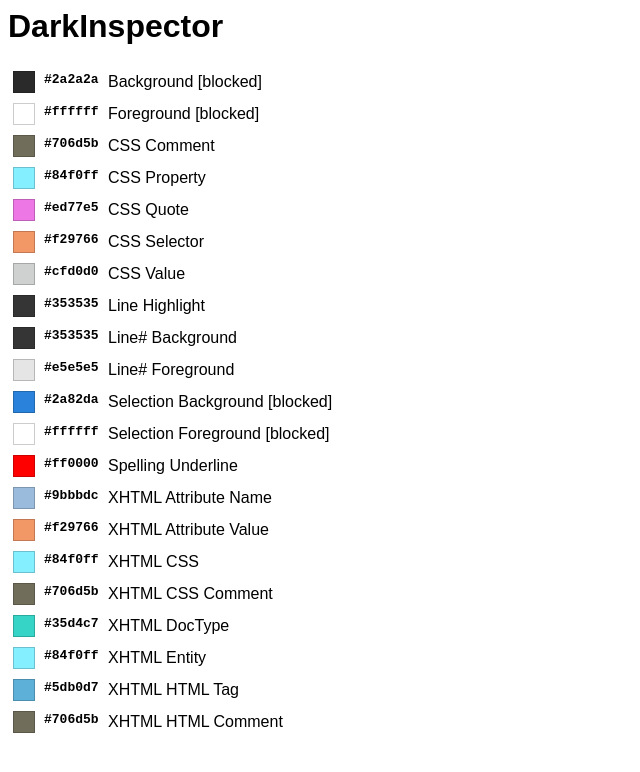
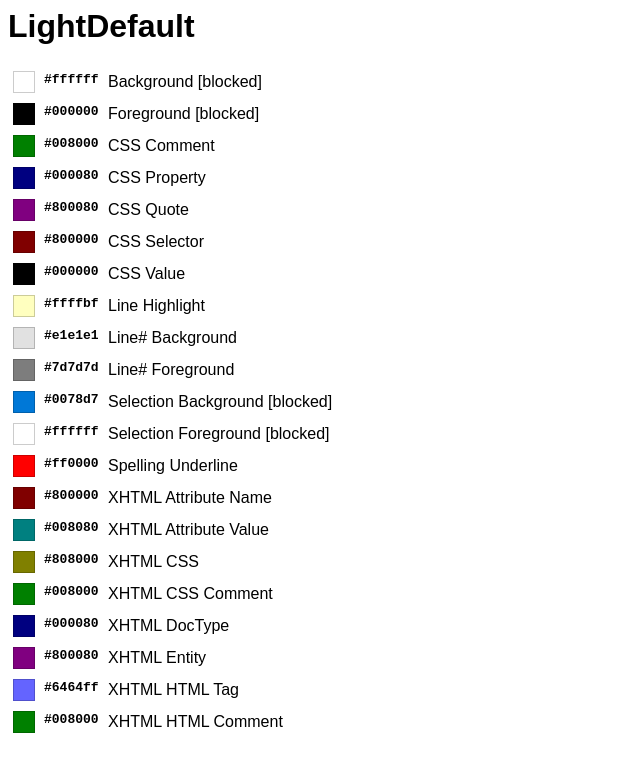
Before and after one commit to BeckyDTP/Sigil-CodeView-Color-Schemes, a plain HTML site: page LightDefault/index.html in a window 1280 px wide. Shown: the whole page, without its empty margins (0-640 px from the left). Drawn offline with Linux system fonts and the light colour scheme.

Commit message:
Added LightDefault

```diff
--- a/DarkInspector/index.html
+++ b/LightDefault/index.html
@@ -1,12 +1,12 @@
 <!DOCTYPE>
 <html lang="en">
 <head>
+<meta charset="utf-8">
+<title>LightDefault</title>
+<link rel="stylesheet" href="style.css">
 </head>
-<meta charset="utf-8">
-<title>DarkInspector</title>
-<link rel="stylesheet" href="style.css">
 <body>
-<h1><a href="..\index.html">DarkInspector</a></h1>
+<h1><a href="..\index.html">LightDefault</a></h1>
 <div class="color_line"><div class="square background_color"></div><p class="color_name">Background [blocked]</p></div>
 <div class="color_line"><div class="square foreground_color"></div><p class="color_name">Foreground [blocked]</p></div>
 <div class="color_line"><div class="square css_comment_color"></div><p class="color_name">CSS Comment</p></div>
--- /dev/null
+++ b/LightDefault/style.css
@@ -0,0 +1,28 @@
+body {font-family: sans-serif;}
+a:link, a:visited {color: black; text-decoration:none;}
+a:hover {color: darkred;}
+.color_line {clear: both;}
+.color_name {padding-top: 0.4em; margin: 0; padding-left: 100px;}
+.square {float: left; width: 20px; height: 20px; margin: 5px; border: 1px solid rgba(0, 0, 0, .2); font-family: monospace;}
+
+.background_color {background-color: #ffffff } .background_color::after {display: block; padding-left: 30px; font-weight: bold; content: "#ffffff";}
+.foreground_color {background-color: #000000 } .foreground_color::after {display: block; padding-left: 30px; font-weight: bold; content: "#000000";}
+.css_comment_color {background-color: #008000 } .css_comment_color::after {display: block; padding-left: 30px; font-weight: bold; content: " #008000 ";}
+.css_property_color {background-color: #000080 } .css_property_color::after {display: block; padding-left: 30px; font-weight: bold; content: " #000080 ";}
+.css_quote_color {background-color: #800080 } .css_quote_color::after {display: block; padding-left: 30px; font-weight: bold; content: " #800080 ";}
+.css_selector_color {background-color: #800000 } .css_selector_color::after {display: block; padding-left: 30px; font-weight: bold; content: " #800000 ";}
+.css_value_color {background-color: #000000 } .css_value_color::after {display: block; padding-left: 30px; font-weight: bold; content: " #000000 ";}
+.line_highlight_color {background-color: #ffffbf } .line_highlight_color::after {display: block; padding-left: 30px; font-weight: bold; content: " #ffffbf ";}
+.line_number_background_color {background-color: #e1e1e1 } .line_number_background_color::after {display: block; padding-left: 30px; font-weight: bold; content: " #e1e1e1 ";}
+.line_number_foreground_color {background-color: #7d7d7d } .line_number_foreground_color::after {display: block; padding-left: 30px; font-weight: bold; content: " #7d7d7d ";}
+.selection_background_color {background-color: #0078d7 } .selection_background_color::after {display: block; padding-left: 30px; font-weight: bold; content: "#0078d7";}
+.selection_foreground_color {background-color: #ffffff } .selection_foreground_color::after {display: block; padding-left: 30px; font-weight: bold; content: "#ffffff";}
+.spelling_underline_color {background-color: #ff0000 } .spelling_underline_color::after {display: block; padding-left: 30px; font-weight: bold; content: " #ff0000 ";}
+.xhtml_attribute_name_color {background-color: #800000 } .xhtml_attribute_name_color::after {display: block; padding-left: 30px; font-weight: bold; content: " #800000 ";}
+.xhtml_attribute_value_color {background-color: #008080 } .xhtml_attribute_value_color::after {display: block; padding-left: 30px; font-weight: bold; content: " #008080 ";}
+.xhtml_css_color {background-color: #808000 } .xhtml_css_color::after {display: block; padding-left: 30px; font-weight: bold; content: " #808000 ";}
+.xhtml_css_comment_color {background-color: #008000 } .xhtml_css_comment_color::after {display: block; padding-left: 30px; font-weight: bold; content: " #008000 ";}
+.xhtml_doctype_color {background-color: #000080 } .xhtml_doctype_color::after {display: block; padding-left: 30px; font-weight: bold; content: " #000080 ";}
+.xhtml_entity_color {background-color: #800080 } .xhtml_entity_color::after {display: block; padding-left: 30px; font-weight: bold; content: " #800080 ";}
+.xhtml_html_color {background-color: #6464ff } .xhtml_html_color::after {display: block; padding-left: 30px; font-weight: bold; content: " #6464ff ";}
+.xhtml_html_comment_color {background-color: #008000 ;} .xhtml_html_comment_color::after {display: block; padding-left: 30px; font-weight: bold; content: " #008000 ";}
```
Also changed, not shown: DarkDefault/index.html (+1 -1 lines), index.html (+5 -1 lines).
